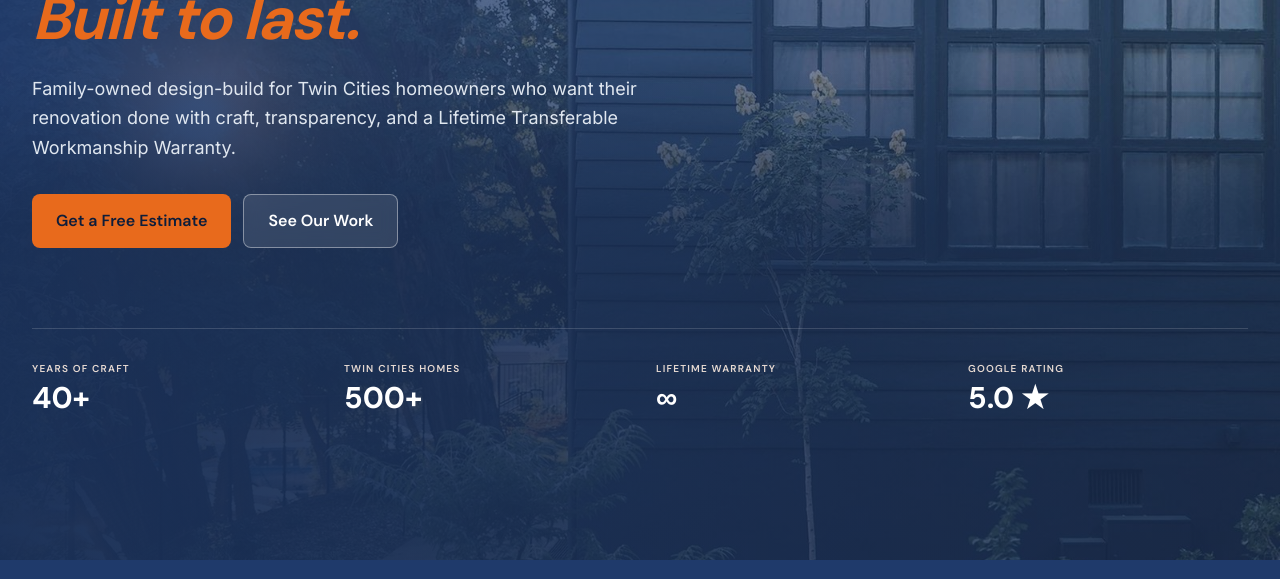
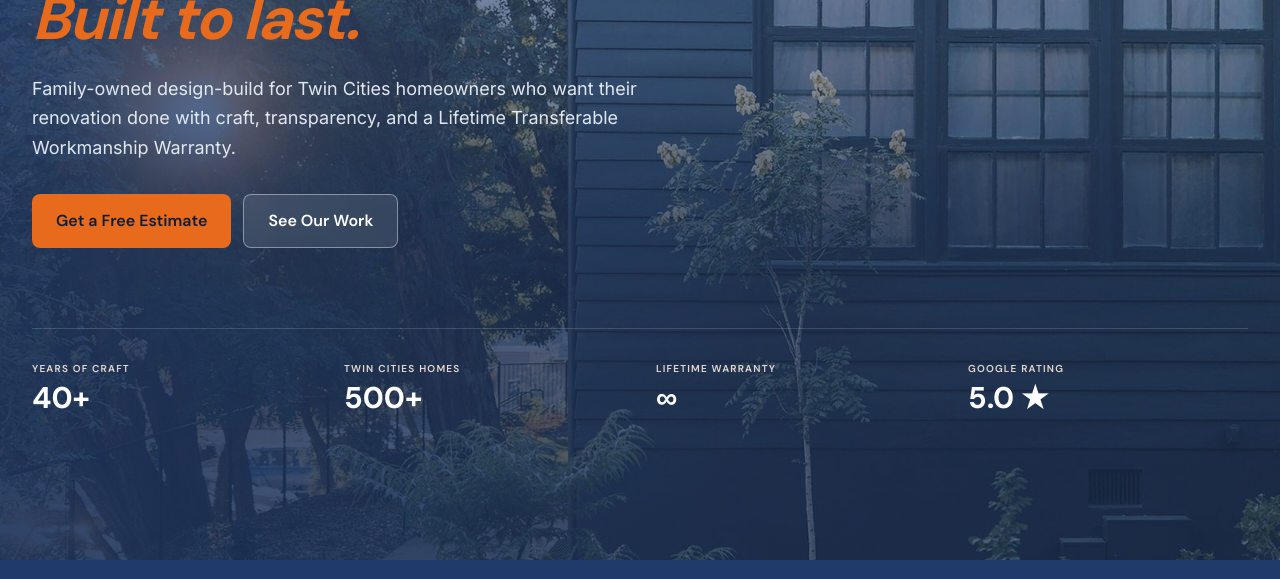
Before and after one commit to LoadedSauce/MRRenoWebsite, a Next.js app: page / in a window 1280 px wide. Shown: the part 373-952 px from the top of the page. Built offline with nearby package versions, Linux system fonts and the light colour scheme; no server answers; the database is empty.

Commit message:
Homepage hero: mute blue overlay (round 2) -- Mike feedback (#81)

```diff
--- a/src/app/page.tsx
+++ b/src/app/page.tsx
@@ -141,24 +141,25 @@ export default async function Home() {
           sizes="100vw"
           className="object-cover opacity-75"
         />
-        {/* Gradient overlay for text legibility -- softened per owner feedback
-            (P1.46): lighter navy base, photo more visible, right side open.
-            Left/via stops run heavier than the handoff proposed (94/60 vs
-            85/50) because the handoff values measured under AA -- see the
-            scrim note below and the PR body for the measurements. */}
+        {/* Gradient overlay for text legibility. Round 2 mute (Aug 2026):
+            Mike asked for a further softening of the blue overlay. Stops
+            reduced from 94/60/15 to 78/40/15 to bring the photo further
+            forward. Contrast not re-measured after the mute -- if the H1 or
+            10px stat labels look thin over the photo at these values, tighten
+            the /78 or the scrim (line ~161) rather than the mid /40 stop. */}
         <div
-          className="absolute inset-0 bg-gradient-to-r from-navy/94 via-navy/60 to-navy/15"
+          className="absolute inset-0 bg-gradient-to-r from-navy/78 via-navy/40 to-navy/15"
           aria-hidden="true"
         />
         {/* Bottom scrim. The stat row spans the FULL container width, so its
-            10px labels sit over the open right end of the gradient, where
-            navy/15 alone measures 2.19:1. This band restores them to 5.28:1
-            without closing the right side of the photo back up.
-            The 70% stop matters: the labels sit at the TOP of the stat row, so
-            a plain two-stop fade decays to ~0.29 alpha on them and silently
-            under-delivers. Measured 0.568 at both 1440 and 375 viewports. */}
+            10px labels sit over the open right end of the gradient. This band
+            keeps them legible without closing the right side of the photo
+            back up. Round 2 mute (Aug 2026): dropped from /60/55 to /45/40 to
+            match the main-gradient mute. The 70% stop still matters: the
+            labels sit at the TOP of the stat row, so a plain two-stop fade
+            decays too far on them and silently under-delivers. */}
         <div
-          className="absolute inset-x-0 bottom-0 h-3/5 bg-gradient-to-t from-navy-deep/60 via-navy-deep/55 via-70% to-transparent"
+          className="absolute inset-x-0 bottom-0 h-3/5 bg-gradient-to-t from-navy-deep/45 via-navy-deep/40 via-70% to-transparent"
           aria-hidden="true"
         />
 
```
